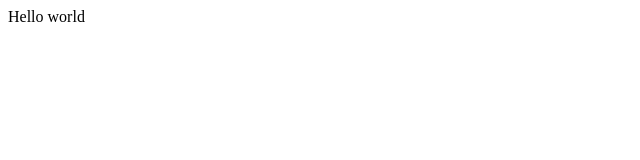
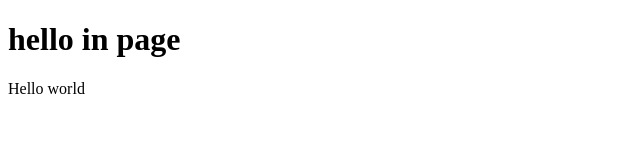
Before and after one commit to ahmedWessamTest/hello, a plain HTML site: page index.html in a window 1280 px wide. Shown: the whole page, without its empty margins (0-640 px from the left). Drawn offline with Linux system fonts and the light colour scheme.

Commit message:
Add a heading

```diff
--- a/index.html
+++ b/index.html
@@ -6,6 +6,7 @@
     <title>Document</title>
 </head>
 <body>
+    <h1>hello in page</h1>
     Hello world
 </body>
 </html>
```
